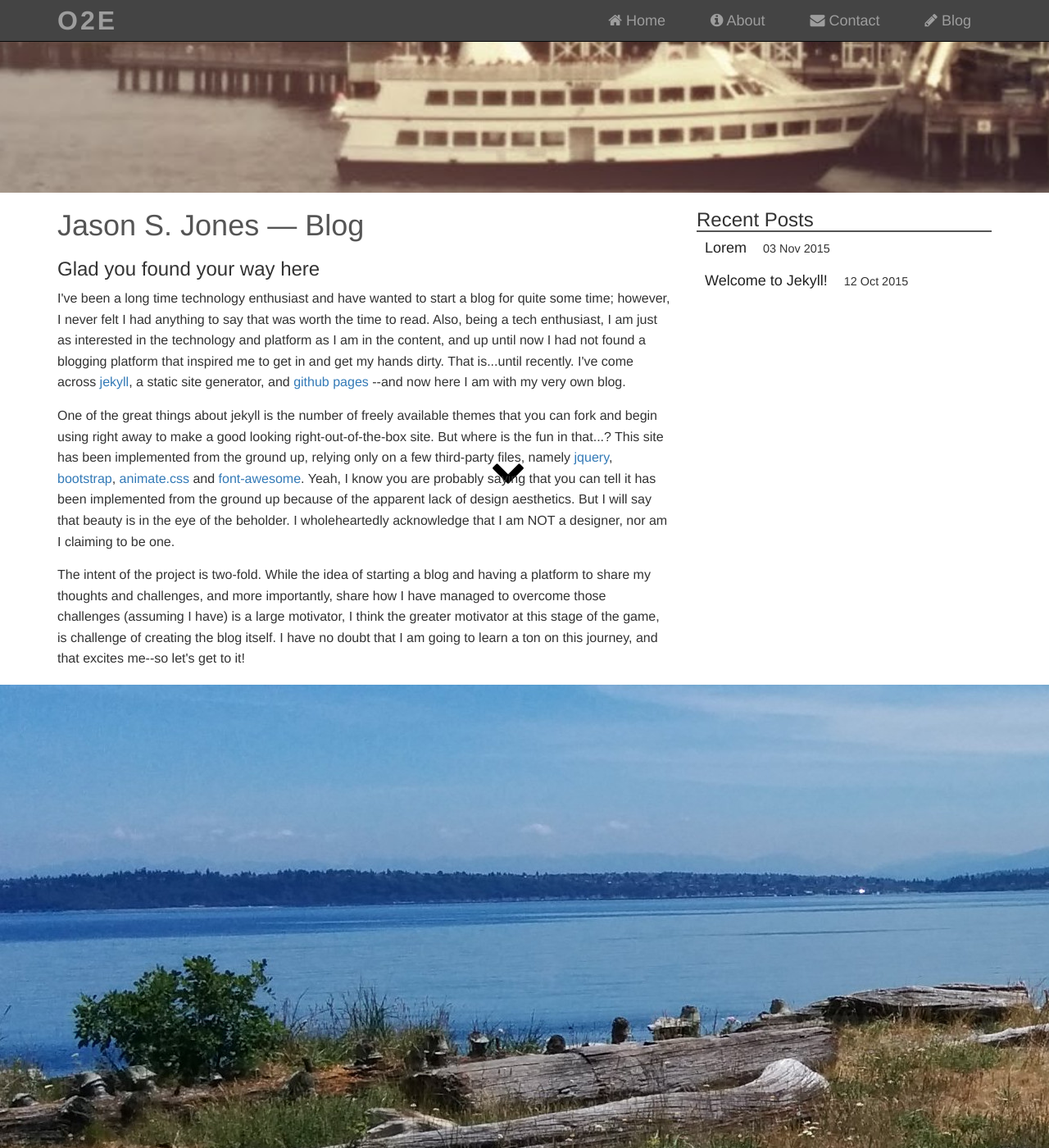
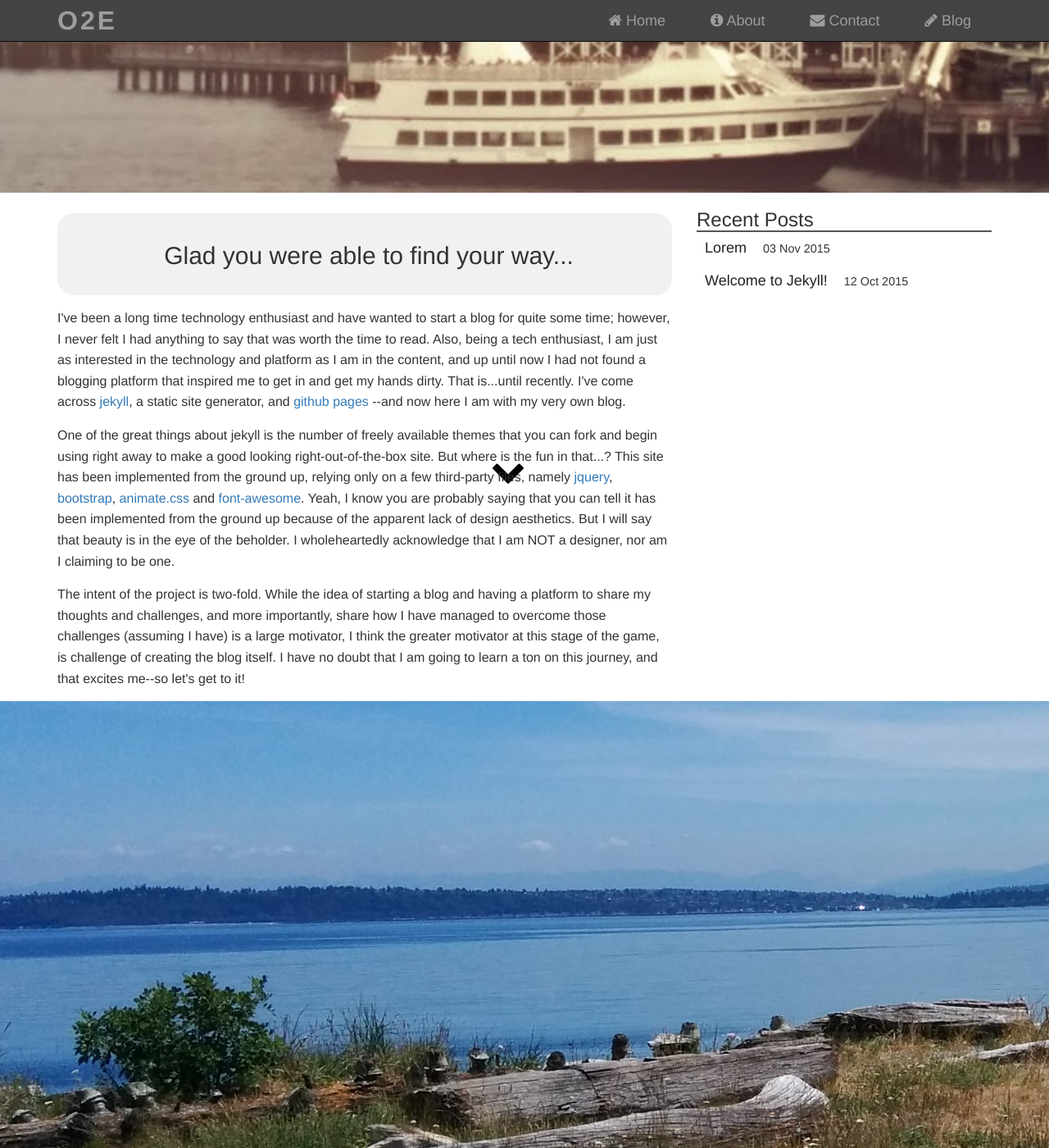
Before and after one commit to jasonsjones/jasonsjones.github.io, a Jekyll site: the page built from index.html, in a window 1280 px wide and 1400 px high, scrolled down 765 px. Shown: the whole window at 82% size. Built offline with Jekyll 4.4.1, drawn with Linux system fonts in a browser that asks for light colours.

Commit message:
Refactor intro header

```diff
--- a/_sass/_base.scss
+++ b/_sass/_base.scss
@@ -59,6 +59,7 @@ header {
 @media (max-width: 992px) {
     header {
         .header-content {
+            margin: 100px 0 0 0;
             h1 {
                 font-size: 52px;
             }
@@ -69,6 +70,7 @@ header {
 @media (max-width: 650px) {
     header {
         .header-content {
+            margin: 50px 0 0 0;
             h1 {
                 font-size: 48px;
             }
@@ -85,6 +87,7 @@ header {
 @media (max-width: 375px) {
     header {
         .header-content {
+            margin: 50px 0 0 0;
             h1 {
                 font-size: 36px;
             }
@@ -119,6 +122,15 @@ header {
     p {
         @include para-text;
     }
+}
+
+.intro-header {
+    height: 100px;
+    margin: 25px 0 15px 0;
+    background-color: #f1f1f1;
+    padding: 15px 0 15px 10px;
+    border-radius: 20px;
+    text-align: center;
 }
 
 .about {
--- a/index.html
+++ b/index.html
@@ -7,8 +7,9 @@ layout: default
     <div class="row">
 
         <section class="main-content col-sm-8" id="next-section">
-            <h1>Jason S. Jones &mdash; Blog</h1>
-            <h3>Glad you found your way here</h3>
+            <div class="intro-header">
+                <h2>Glad you were able to find your way...</h2>
+            </div>
             <p>
 
                 I've been a long time technology enthusiast and have wanted to
```
